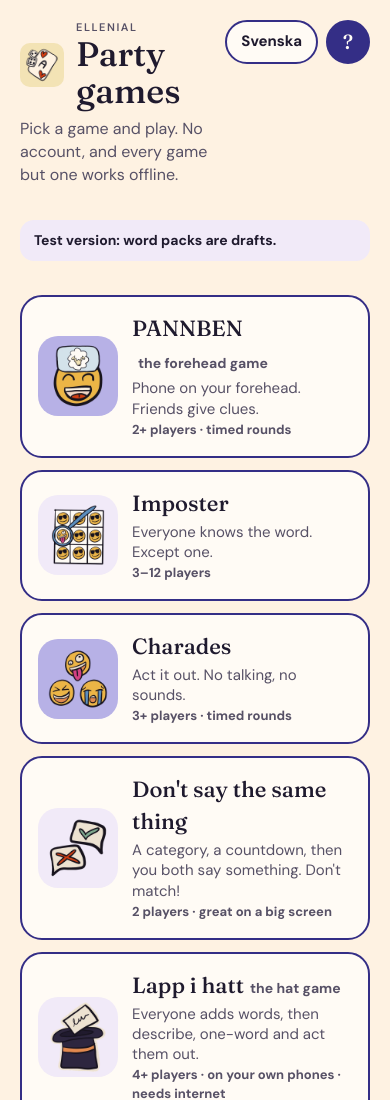
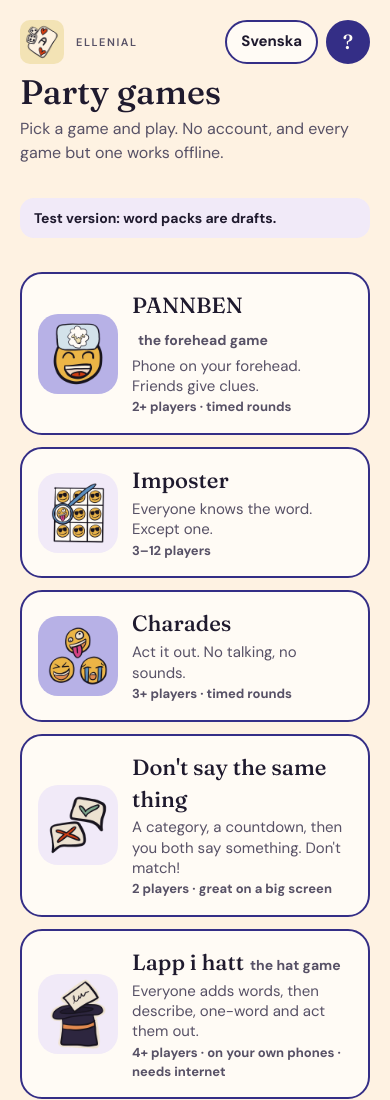
Before and after one commit to phoenixcyberpunk/ellenial-party-games, a plain HTML site: page index.html in a window 390 px wide. Shown: the top 1100 px of the page. Drawn offline with Linux system fonts and the light colour scheme.

Commit message:
Home header: name on its own row so the ? never goes off-screen
With zoom off, iPhone no longer shrinks an over-wide page to fit, so the long
Swedish name (Sällskapsspel) pushed the language button and ? off the right edge.
Icon + eyebrow + buttons now share the top row; name and tagline get full width.
Offline cache party-v29.

Co-Authored-By: Claude Opus 5.5 <noreply@anthropic.com>
Claude-Session: https://claude.ai/code/session_01SaFbP9gveuZTGhjbyCQ2Co

```diff
--- a/app.js
+++ b/app.js
@@ -295,7 +295,10 @@
   function viewHome() {
     if (TV) return viewTvHome();
     var draft = S.packs[S.lang] && S.packs[S.lang].draft;
-    var h = '<div class="home-head"><div><div class="brand-row"><img class="brand-icon" src="icons/icon-192.png" alt="" width="44" height="44"><h1><span class="ellenial-eyebrow">Ellenial</span>' + esc(t('appName')) + '</h1></div><p>' + esc(t('tagline')) + '</p></div>' +
+    // Icon, eyebrow and buttons share the top row; the name gets the full width below,
+    // so a long name (Sällskapsspel) never pushes the "?" off the screen (20 Nov 2026).
+    var h = '<div class="home-head"><div class="brand-row"><img class="brand-icon" src="icons/icon-192.png" alt="" width="44" height="44"><span class="ellenial-eyebrow">Ellenial</span></div>' +
+      '<h1>' + esc(t('appName')) + '</h1><p>' + esc(t('tagline')) + '</p>' +
       '<div class="head-btns"><button type="button" class="chip-btn" data-act="lang" aria-label="' + esc(t('langSwitchLabel')) + '" lang="' + (S.lang === 'sv' ? 'en' : 'sv') + '">' + esc(t('langSwitch')) + '</button>' + helpBtn() + '</div></div>';
     if (draft) h += '<p class="draft">' + esc(t('draftBanner')) + '</p>';
     h += '<div class="cards">';
--- a/styles.css
+++ b/styles.css
@@ -98,9 +98,13 @@ h1.bar-title { font-size: 28px; margin: 0; }
 .spacer { width: 44px; flex-shrink: 0; }
 
 /* Home */
-.home-head { display: flex; justify-content: space-between; align-items: flex-start; gap: 12px; }
-.home-head h1 { margin: 0; font-family: var(--display); font-weight: 500; font-size: 34px; line-height: 1.1; }
-.home-head p { margin: 6px 0 0; color: var(--muted); }
+/* Top row: icon + eyebrow left, language and "?" right. Name and tagline span the full width below. */
+.home-head { display: grid; grid-template-columns: minmax(0, 1fr) auto; grid-template-areas: "brand btns" "name name" "tag tag"; align-items: center; column-gap: 12px; }
+.home-head .brand-row { grid-area: brand; min-width: 0; }
+.home-head .head-btns { grid-area: btns; }
+.home-head h1 { grid-area: name; margin: 10px 0 0; font-family: var(--display); font-weight: 500; font-size: 34px; line-height: 1.1; overflow-wrap: anywhere; }
+.home-head p { grid-area: tag; margin: 6px 0 0; color: var(--muted); }
+.home-head .ellenial-eyebrow { margin: 0; }
 .chip-btn {
   border: 2px solid var(--edge); background: var(--card); color: var(--ink);
   font-weight: 700; font-size: 15px; min-height: 44px; padding: 0 14px; border-radius: 999px; flex-shrink: 0;
--- a/sw.js
+++ b/sw.js
@@ -1,6 +1,6 @@
 /* Offline support: after the first visit, everything is played from this cache.
    Bump VERSION whenever any file changes, so phones pick up the new one. */
-var VERSION = 'party-v28';
+var VERSION = 'party-v29';
 var FILES = [
   './',
   'index.html',
```
